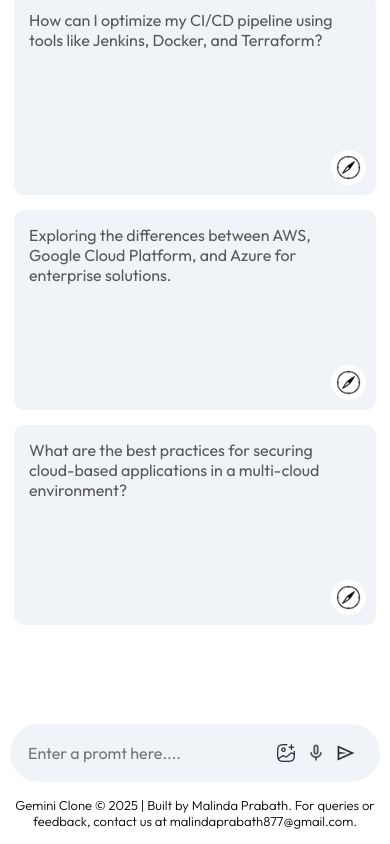
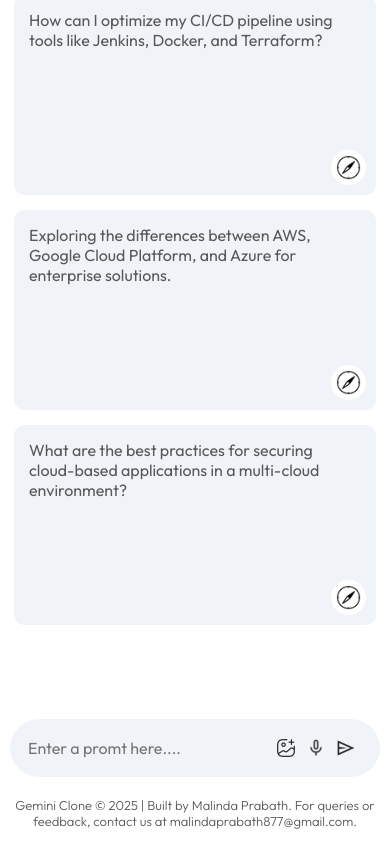
Before and after one commit to malinda6997/Google-Gemini-Clone-Project, a React (Vite) app: page / in a window 390 px wide. Shown: the part 793-1637 px from the top of the page. Built offline with nearby package versions, Linux system fonts and the light colour scheme.

Commit message:
bottm-info 1

```diff
--- a/src/components/main/Main.css
+++ b/src/components/main/Main.css
@@ -236,4 +236,10 @@
     .space {
       height: 10vh;
     }
+    .bottom-info{
+        font-size: 10px;
+        padding-top: 5px;
+        color: #585858;
+
+    }
 }
```
